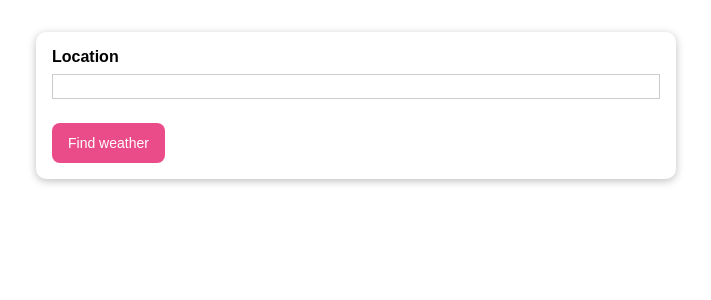
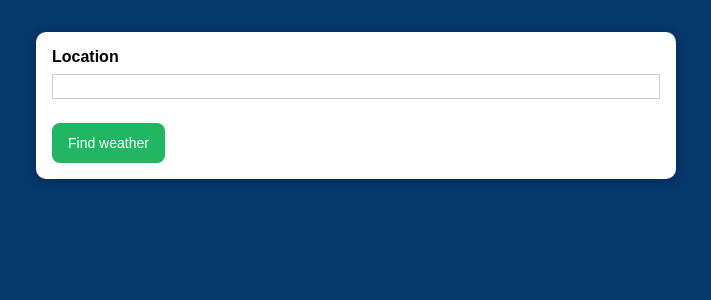
Before and after one commit to aon/weather-app-react-demo, a React (Create React App) app: page / in a window 1280 px wide. Shown: the top 300 px of the page, without its empty margins (284-995 px from the left). Built offline with nearby package versions, Linux system fonts and the light colour scheme.

Commit message:
Add github pages and improve colors

```diff
--- a/package.json
+++ b/package.json
@@ -1,6 +1,7 @@
 {
   "name": "weather-app",
   "version": "0.1.0",
+  "homepage": "https://aon.github.io/weather-app-react-demo",
   "private": true,
   "dependencies": {
     "@testing-library/jest-dom": "^5.16.2",
@@ -12,6 +13,8 @@
     "web-vitals": "^2.1.4"
   },
   "scripts": {
+    "predeploy": "npm run build",
+    "deploy": "gh-pages -d build",
     "start": "react-scripts start",
     "build": "react-scripts build",
     "test": "react-scripts test",
@@ -34,5 +37,8 @@
       "last 1 firefox version",
       "last 1 safari version"
     ]
+  },
+  "devDependencies": {
+    "gh-pages": "^3.2.3"
   }
 }
--- a/src/App.js
+++ b/src/App.js
@@ -18,10 +18,11 @@ function App() {
     console.log("requested city: ", location);
 
     try {
-      const parsedLocation = location.trim().replace(" ", "-");
+      const parsedLocation = location.trim();
       const apiKey = "151a0df683d4d42b733d682a64c8658e";
       const units = "metric"
       const url = `https://api.openweathermap.org/data/2.5/weather?q=${parsedLocation}&appid=${apiKey}&units=${units}`
+      console.log(`parsed: ${parsedLocation}`)
       console.log(`url: ${url}`)
       const response = await fetch(url);
       if (!response.ok) {
--- a/src/UI/Button/Button.module.css
+++ b/src/UI/Button/Button.module.css
@@ -1,5 +1,5 @@
 .button {
-  background-color: #EA4C89;
+  background-color: #21b664;
   border-radius: 8px;
   border-style: none;
   box-sizing: border-box;
@@ -26,5 +26,5 @@
 
 .button:hover,
 .button:focus {
-  background-color: #F082AC;
+  background-color: #5cdb95;
 }
--- a/src/index.css
+++ b/src/index.css
@@ -4,7 +4,7 @@
 
 html {
   font-family: sans-serif;
-  background: #fff;
+  background: #05386b;
 }
 
 body {
```
Also changed, not shown: 1 other file (tests, documents, lock files or other folders).
